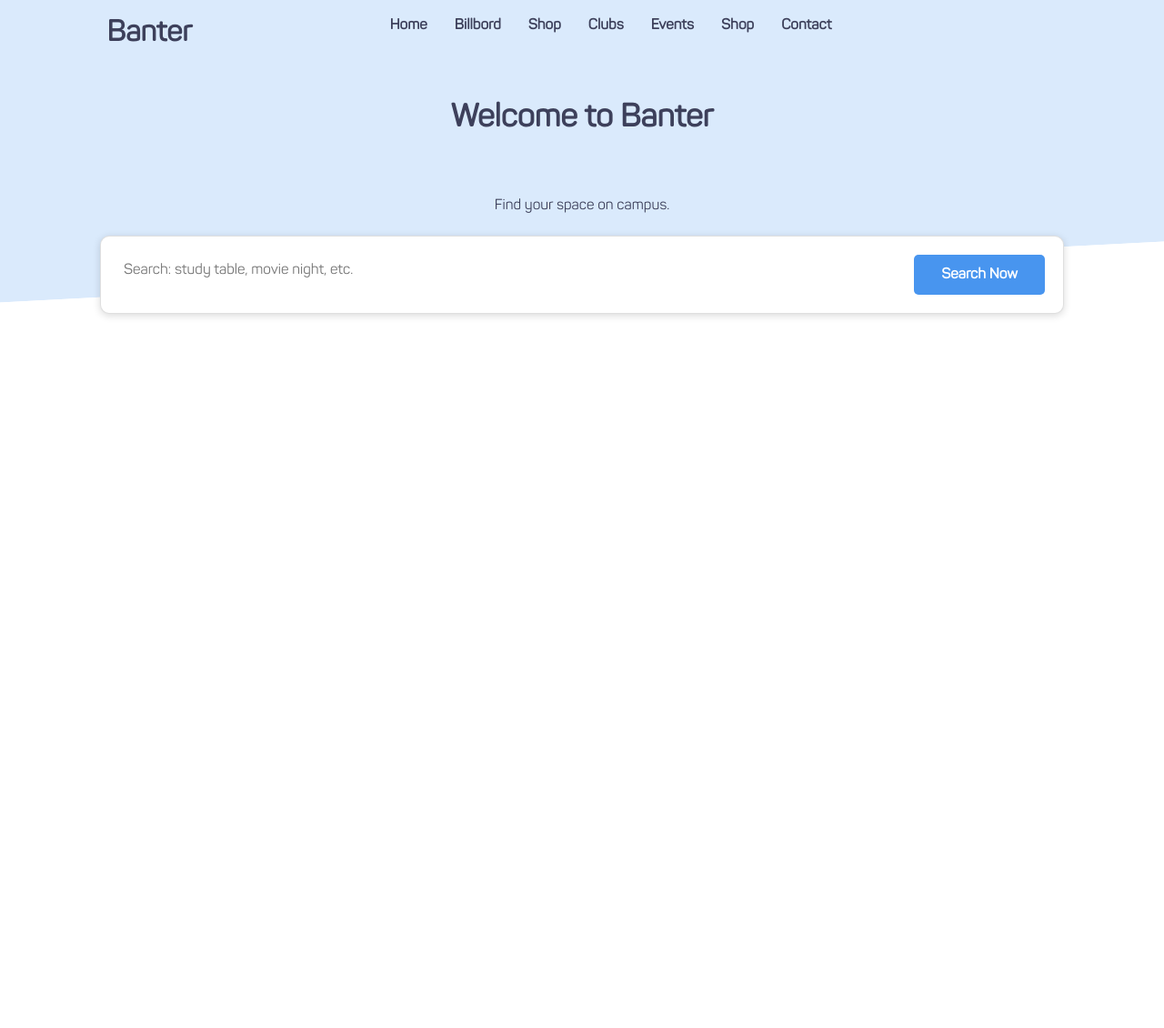
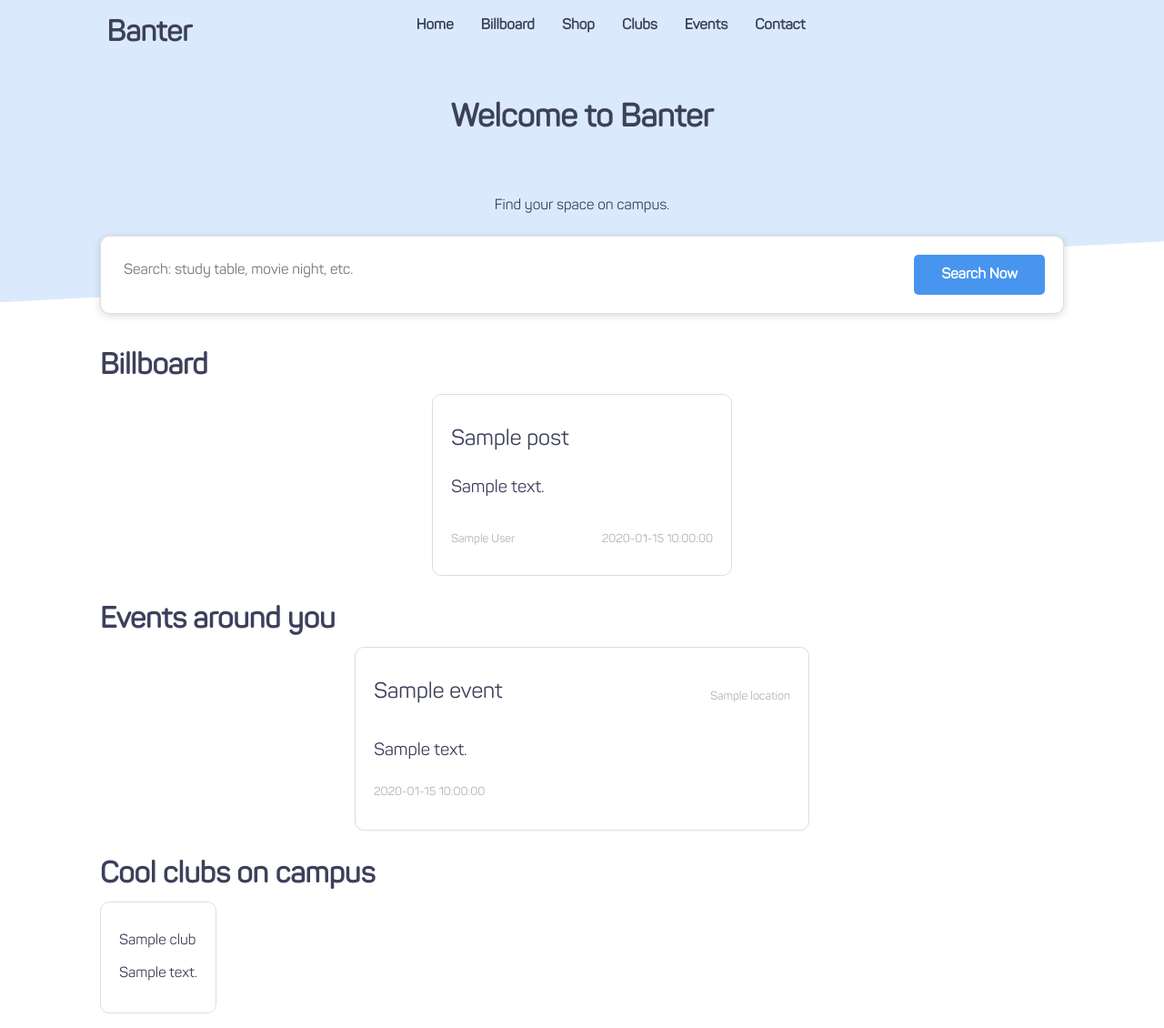
Before and after one commit to boffti/banter, a Flask app: template templates/index.html in a window 1280 px wide. Shown: the whole page at 91% size. Before the commit the page ends 349 px from the top, so only its background shows below. Run offline with Flask 2, Linux system fonts and the light colour scheme; the template is opened without the code that fills it: most values are stand-ins (such as "Sample title", 1, 10 or a date in 2020).

Commit message:
Home Page complete

```diff
--- a/app.py
+++ b/app.py
@@ -4,6 +4,7 @@ from flask import (Flask, flash, jsonify, redirect, render_template, request,
 import json
 from models import Student, School, Admin, db_init
 from passlib.hash import pbkdf2_sha256 as sha256
+from mock_data import billboard, events, clubs
 
 app = Flask(__name__)
 app.secret_key = 'super secret key'
@@ -14,7 +15,7 @@ def home():
     if 'user' not in session:
         return render_template('login/login.html')
     else:
-        return render_template('index.html')
+        return render_template('index.html', billboard=billboard, events=events, clubs=clubs)
 
 # Register Route GET
 @app.route('/register')
--- /dev/null
+++ b/mock_data.py
@@ -0,0 +1,115 @@
+billboard = [
+    {
+        "id": 1,
+        "title": "Billboard 1",
+        "content" : "Billboard 1 content",
+        "author": "Billboard 1 author",
+        "date_posted": "2019-01-01"
+    },
+    {
+        "id": 2,
+        "title": "Billboard 2",
+        "content" : "Billboard 2 content",
+        "author": "Billboard 2 author",
+        "date_posted": "2019-01-02"
+    },
+    {
+        "id": 3,
+        "title": "Billboard 3",
+        "content" : "Billboard 3 content",
+        "author": "Billboard 3 author",
+        "date_posted": "2019-01-03"
+    },
+    {
+        "id": 4,
+        "title": "Billboard 4",
+        "content" : "Billboard 4 content",
+        "author": "Billboard 4 author",
+        "date_posted": "2019-01-04"
+    },
+    {
+        "id": 5,
+        "title": "Billboard 5",
+        "content" : "Billboard 5 content",
+        "author": "Billboard 5 author",
+        "date_posted": "2019-01-05"
+    },
+    {
+        "id": 6,
+        "title": "Billboard 6",
+        "content" : "Billboard 6 content",
+        "author": "Billboard 6 author",
+        "date_posted": "2019-01-06"
+    },
+    {
+        "id": 7,
+        "title": "Billboard 7",
+        "content" : "Billboard 7 content",
+        "author": "Billboard 7 author",
+        "date_posted": "2019-01-07"
+    },
+    {
+        "id": 8,
+        "title": "Billboard 8",
+        "content" : "Billboard 8 content",
+        "author": "Billboard 8 author",
+        "date_posted": "2019-01-08"
+    },
+]
+
+events = [
+    {
+        "id": 1,
+        "title": "Event 1",
+        "description" : "Event 1 content",
+        "date_time": "2019-01-01 12:00:00",
+        "location": "Event 1 location",
+        "author": "Event 1 author",
+        "date_posted": "2019-01-01"
+    },
+    {
+        "id": 2,
+        "title": "Event 2",
+        "description" : "Event 2 content",
+        "date_time": "2019-01-02 12:00:00",
+        "location": "Event 2 location",
+        "author": "Event 2 author",
+        "date_posted": "2019-01-02"
+    },
+    {
+        "id": 3,
+        "title": "Event 3",
+        "description" : "Event 3 content",
+        "date_time": "2019-01-03 12:00:00",
+        "location": "Event 3 location",
+        "author": "Event 3 author",
+        "date_posted": "2019-01-03"
+    },
+    {
+        "id": 4,
+        "title": "Event 4",
+        "description" : "Event 4 content",
+        "date_time": "2019-01-04 12:00:00",
+        "location": "Event 4 location",
+        "author": "Event 4 author",
+        "date_posted": "2019-01-04"
+    },
+]
+
+clubs = [
+    {
+        "id": 1,
+        "name": "Club 1",
+        "description" : "Club 1 content",
+    },
+    {
+        "id": 2,
+        "name": "Club 2",
+        "description" : "Club 2 content",
+    },
+    {
+        "id": 3,
+        "name": "Club 3",
+        "description" : "Club 3 content",
+    },
+]
--- a/static/css/style.css
+++ b/static/css/style.css
@@ -1268,6 +1268,84 @@ textarea::placeholder {
     border-bottom: #ee6c4d 3px solid;
 }
 
+.bb-post-card {
+    border-radius: 10px;
+    border: 1px #ddd solid;
+    padding: 20px;
+}
+
+.bb-title {
+    font-size: 1.5rem;
+    font-family: 'Panton';
+    margin-bottom: 20px;
+}
+
+.bb-content {
+    font-size: 1.2rem;
+    font-family: 'Panton';
+    margin-bottom: 20px;
+}
+
+.bb-author {
+    font-size: 0.8rem;
+    font-family: 'Panton';
+    color: #adb5bd;
+}
+
+.bb-date {
+    font-size: 0.8rem;
+    font-family: 'Panton';
+    color: #adb5bd;
+}
+
+.bb-footer {
+    display: flex;
+    justify-content: space-between;
+    align-items: center;
+}
+
+.event-card {
+    border-radius: 10px;
+    border: 1px #ddd solid;
+    padding: 20px;
+}
+
+.event-title {
+    font-size: 1.5rem;
+    font-family: 'Panton';
+    margin-bottom: 20px;
+}
+
+.event-desc {
+    font-size: 1.2rem;
+    font-family: 'Panton';
+    margin-bottom: 20px;
+}
+
+.event-datetime {
+    font-size: 0.8rem;
+    font-family: 'Panton';
+    color: #adb5bd;
+}
+
+.event-location {
+    font-size: 0.8rem;
+    font-family: 'Panton';
+    color: #adb5bd;
+}
+
+.event-header {
+    display: flex;
+    justify-content: space-between;
+    align-items: center;
+}
+
+.club-card {
+    border-radius: 10px;
+    border: 1px #ddd solid;
+    padding: 20px;
+}
+
 /* @supports (display: grid) {
 	.gallery {
 		display: grid;
--- a/templates/base_w_header.html
+++ b/templates/base_w_header.html
@@ -27,11 +27,10 @@
             <nav>
                 <ul class="">
                     <li class=""><a href="#">Home</a></li>
-                    <li class=""><a href="#">Billbord</a></li>
+                    <li class=""><a href="#">Billboard</a></li>
                     <li class=""><a href="#">Shop</a></li>
                     <li class=""><a href="#">Clubs</a></li>
                     <li class=""><a href="#">Events</a></li>
-                    <li class=""><a href="#">Shop</a></li>
                     <li class=""><a href="#">Contact</a></li>
                 </ul>
             </nav>
--- a/templates/index.html
+++ b/templates/index.html
@@ -27,11 +27,60 @@ Banter | Home
     </div>
 </section>
 <div class="container">
-    <div class="row">
-        <div class="col-md-12">
-            <h1>coming soon</h1>
-            <a href="/logout">Logout</a>
-        </div>
+    <div class="content">
+
+        <section style="margin-bottom:16px">
+            <h2>Billboard</h2>
+            <div class="flex" style="gap:12px; flex-wrap: wrap;">
+                {% for post in billboard %}
+                <div class="bb-post-card" style="width:330px; height:200px">
+                    <div class="">
+                        <p class="bb-title">{{ post.title }}</p>
+                        <p class="bb-content">{{ post.content }}</p>
+                        <div class="bb-footer">
+                            <p class="bb-author">{{ post.author }}</p>
+                            <p class="bb-date">{{ post.date_posted }}</p>
+                        </div>
+                    </div>
+                </div>
+
+                {% endfor %}
+            </div>
+        </section>
+
+        <section style="margin-bottom:16px; margin-top:30px">
+            <h2>Events around you</h2>
+            <div class="flex" style="gap:12px; flex-wrap: wrap;">
+                {% for event in events %}
+                <div class="event-card" style="width:500px">
+                    <div class="card-text">
+                        <div class="event-header">
+                            <p class="event-title">{{ event.title }}</p>
+                            <p class="event-location">{{ event.location }}</p>
+                        </div>
+                        <p class="event-desc">{{ event.description }}</p>
+                        <p class="event-datetime">{{ event.date_time }}</p>
+                    </div>
+                </div>
+                {% endfor %}
+            </div>
+        </section>
+
+        <section style="margin-bottom:16px; margin-top:30px">
+            <h2>Cool clubs on campus</h2>
+            <div style="gap:12px; display:flex; flex-wrap: wrap; align-items:flex-start">
+                {% for club in clubs %}
+                <div class="club-card">
+                    <div class="card-text">
+                        <p>{{ club.name }}</p>
+                        <p>{{ club.description }}</p>
+                    </div>
+                </div>
+
+                {% endfor %}
+            </div>
+        </section>
+
     </div>
 </div>
 {% endblock %}
```
